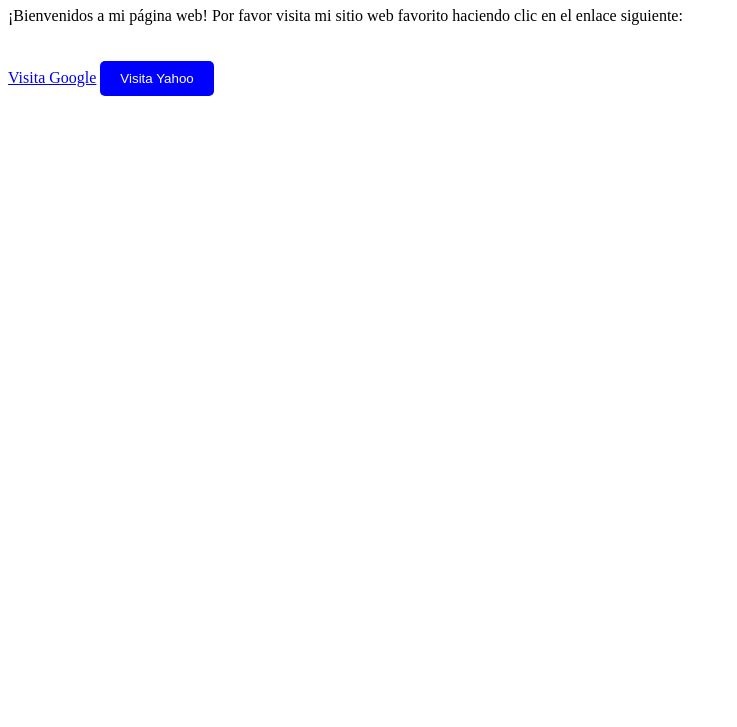
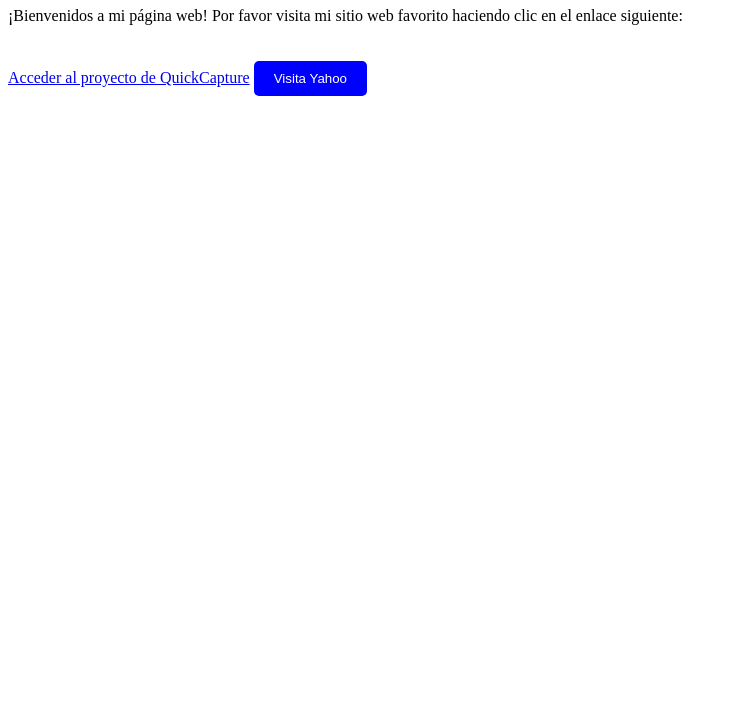
Before and after one commit to JaviflorEsri/PaginaWeb, a plain HTML site: page index.html in a window 1280 px wide. Shown: the part 73-800 px from the top of the page, without its empty margins (0-737 px from the left). Drawn offline with Linux system fonts and the light colour scheme.

Commit message:
Update - url quickcapture

```diff
--- a/index.html
+++ b/index.html
@@ -7,7 +7,7 @@
   <body>
     <h1>Mi página con Hipervínculo y Botón</h1>
     <p>¡Bienvenidos a mi página web! Por favor visita mi sitio web favorito haciendo clic en el enlace siguiente:</p>
-    <a href="https://www.google.com">Visita Google</a>
+    <a href="arcgis-quickcapture://itemID=e6605a0ec335423a8ee6584ba5e66d85&userInput:001=Acantilado">Acceder al proyecto de QuickCapture</a>
     <button onclick="location.href='https://www.yahoo.com';">Visita Yahoo</button>
   </body>
 </html>
```
